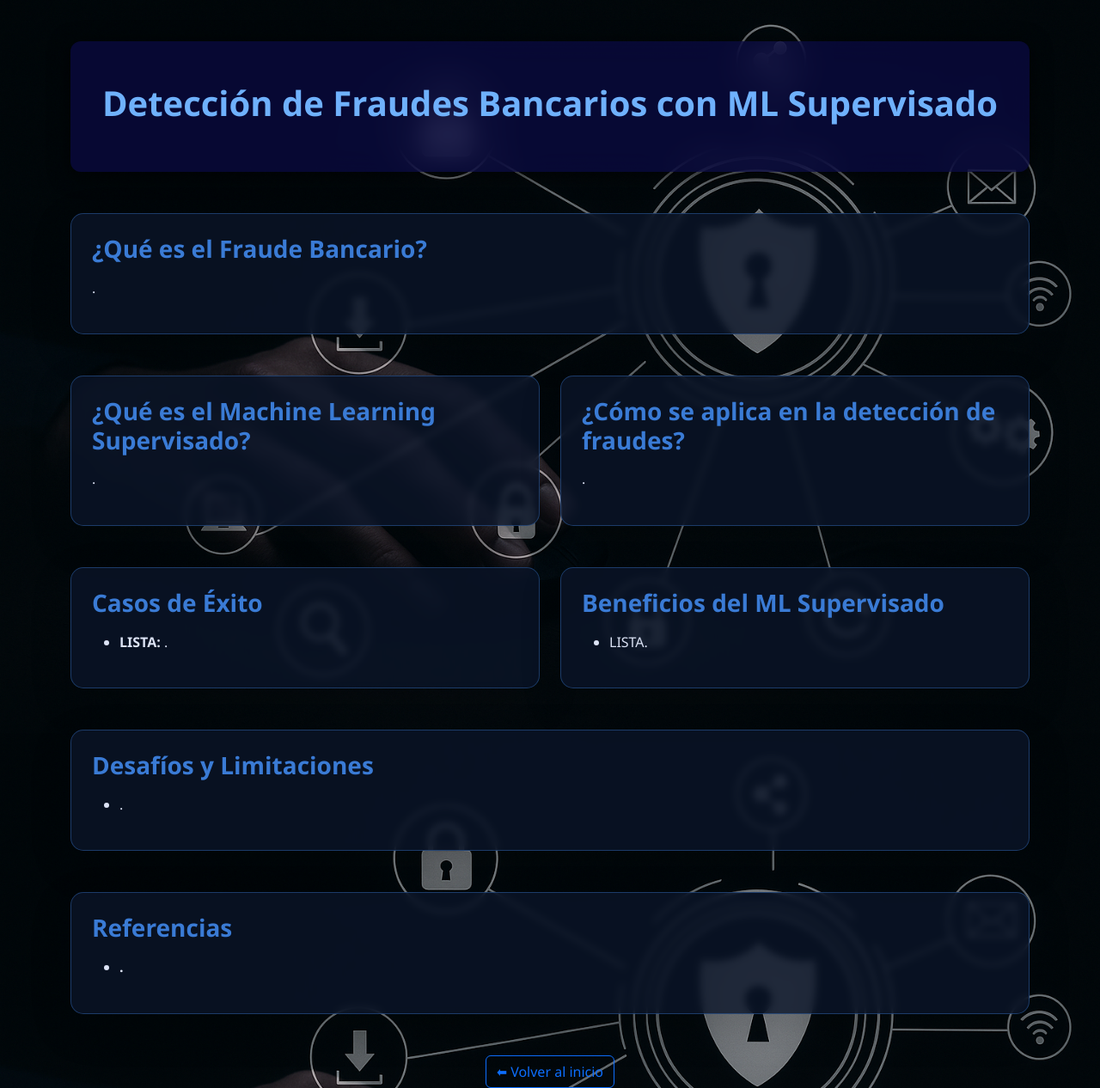
After one commit to juanmet1234-lgtm/GENERAL_ThecknoskyML, a Flask app: page /FraudesBancarios in a window 1280 px wide. The commit adds this page. Shown: the whole page at 86% size. Run offline with Flask 3, Linux system fonts and the light colour scheme.

Commit message:
Estructura de la pagina
Realiza la estructura de la pagina del 4 caso de éxito el cual trata de la detección de fraudes bancarios

```diff
--- a/app.py
+++ b/app.py
@@ -10,5 +10,10 @@ def home():
 def Filtrado_de_correos():
     return render_template('FiltradoDeCorreos.html')
 
+@app.route('/FraudesBancarios')
+def FraudesBancarios():
+    return render_template('FraudesBancarios.html')
+
+
 if __name__ == '__main__':
     app.run(debug=True)
--- /dev/null
+++ b/static/styleSantiago.css
@@ -0,0 +1,74 @@
+body {
+    background: url("/static/Imagenes/Fon_FB.jpg") no-repeat center center fixed;
+    background-size: cover;
+    color: #dce3f5;
+    font-family: 'Segoe UI', Tahoma, Geneva, Verdana, sans-serif;
+    line-height: 1.6;
+}
+
+/* Links */
+a {
+    text-decoration: none;
+    color: #3a7bd5;
+    transition: color 0.3s ease;
+}
+a:hover {
+    color: #6fb1fc;
+}
+
+/* Header */
+header {
+    padding: 3rem 1rem;
+    text-align: center;
+    background: rgba(10, 10, 70, 0.70);
+    border-radius: 12px;
+    box-shadow: 0 4px 25px rgba(0, 0, 0, 0.7);
+    backdrop-filter: blur(15px);
+
+}
+header h1 {
+    font-size: 2.5rem;
+    font-weight: bold;
+    color: #6fb1fc;
+}
+header p {
+    font-size: 1.2rem;
+    color: #9fbbe9;
+}
+
+/* Cards */
+
+.card {
+    background: rgba(10, 20, 40, 0.8);
+    border: 1px solid rgba(58, 123, 213, 0.4);
+    border-radius: 15px;
+    padding: 1.5rem;
+    transition: transform 0.3s ease, box-shadow 0.3s ease;
+    backdrop-filter: blur(4px);
+}
+.card:hover {
+    transform: translateY(-5px);
+    box-shadow: 0 6px 25px rgba(20, 40, 80, 0.9);
+}
+.card-title {
+    color: #3a7bd5;
+    margin-bottom: 1rem;
+    font-weight: bold;
+}
+.card p, .card li {
+    color: #dce3f5;
+}
+
+/* Botones */
+.btn-custom {
+    background-color: #1c3d72;
+    color: #ffffff;
+    font-weight: bold;
+    padding: 0.6rem 1.2rem;
+    border-radius: 30px;
+    transition: background-color 0.3s ease, transform 0.2s ease;
+}
+.btn-custom:hover {
+    background-color: #3a7bd5;
+    transform: scale(1.05);
+}
--- /dev/null
+++ b/templates/FraudesBancarios.html
@@ -0,0 +1,101 @@
+<!DOCTYPE html>
+<html lang="es">
+<head>
+    <meta charset="UTF-8">
+    <title>Fraudes Bancarios</title>
+    <link href="https://cdn.jsdelivr.net/npm/bootstrap@5.3.0/dist/css/bootstrap.min.css" rel="stylesheet">
+    <link rel="stylesheet" href="/static/styleSantiago.css">
+</head>
+<body>
+    <div class="container mt-5">
+
+        <!-- TITULO -->
+        <header class="text-center mb-5">
+            <h1 class="fw-bold">Detección de Fraudes Bancarios con ML Supervisado</h1>
+        </header>
+
+        <!--  SECCIÓN 1 -->
+        <section class="mb-5">
+            <div class="card p-4 shadow-lg">
+                <h3 class="card-title">¿Qué es el Fraude Bancario?</h3>
+                <p>
+                    .
+                </p>
+            </div>
+        </section>
+
+        <!--  SECCIÓN 2  -->
+        <section class="row g-4 mb-5">
+            <!-- Card Izquierda -->
+            <div class="col-md-6">
+                <div class="card p-4 shadow-lg h-100">
+                    <h3 class="card-title">¿Qué es el Machine Learning Supervisado?</h3>
+                    <p>
+                        .
+                    </p>
+                </div>
+            </div>
+            <!-- Card Derecha -->
+            <div class="col-md-6">
+                <div class="card p-4 shadow-lg h-100">
+                    <h3 class="card-title">¿Cómo se aplica en la detección de fraudes?</h3>
+                    <p>
+                        .
+                    </p>
+                </div>
+            </div>
+        </section>
+
+        <!-- SECCIÓN 3 -->
+        <section class="row g-4 mb-5">
+            <!-- Card Izquierda -->
+            <div class="col-md-6">
+                <div class="card p-4 shadow-lg h-100">
+                    <h3 class="card-title">Casos de Éxito</h3>
+                    <ul>
+                        <li><b>LISTA:</b> .</li>
+
+                    </ul>
+                </div>
+            </div>
+
+            <!-- Card Derecha -->
+            <div class="col-md-6">
+                <div class="card p-4 shadow-lg h-100">
+                    <h3 class="card-title">Beneficios del ML Supervisado</h3>
+                    <ul>
+                        <li>LISTA.</li>
+                    </ul>
+                </div>
+            </div>
+        </section>
+
+        <!--  SECCIÓN 4 -->
+        <section class="mb-5">
+            <div class="card p-4 shadow-lg">
+                <h3 class="card-title">Desafíos y Limitaciones</h3>
+
+                <ul>
+                    <li>.</li>
+                </ul>
+            </div>
+        </section>
+
+                <!--  SECCIÓN 4 -->
+        <section class="mb-5">
+            <div class="card p-4 shadow-lg">
+                <h3 class="card-title">Referencias</h3>
+
+                <ul>
+                    <li><b>.</b></li>
+                </ul>
+            </div>
+        </section>
+
+        <!-- BOTÓN DE REGRESO  -->
+        <div class="text-center mt-5">
+            <a href="/" class="btn btn-outline-primary">⬅ Volver al inicio</a>
+        </div>
+    </div>
+</body>
+</html>
--- a/templates/index.html
+++ b/templates/index.html
@@ -52,8 +52,8 @@
             <div class="card shadow-lg">
                 <div class="card-body text-center">
                     <h5 class="card-title">Sección 4</h5>
-                    <p class="card-text">Contenido de la página 4</p>
-                    <a href="/pagina4" class="btn btn-custom">Ir a Página 4</a>
+                    <p class="card-text">ML para la deteccion de fraudes bancarios</p>
+                    <a href="/FraudesBancarios" class="btn btn-custom">Ir</a>
                 </div>
             </div>
         </div>
```
Also changed, not shown: static/Imagenes/Fon_FB.jpg (added).
